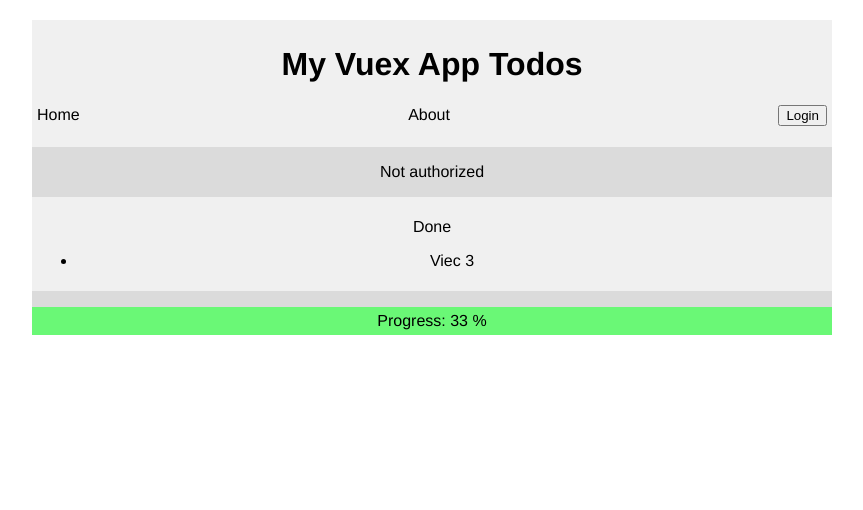
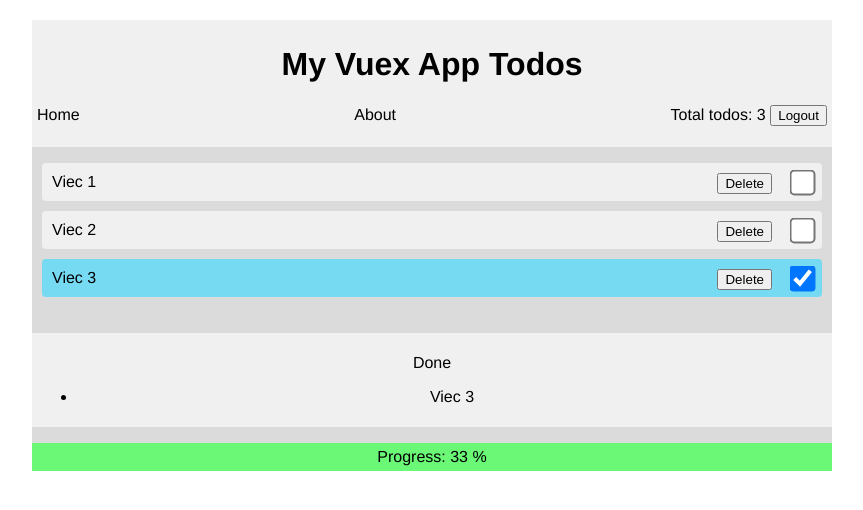
Before and after one commit to mikitran721/vuex3-crash, a Vue app: page / in a window 1280 px wide. Both pictures are taken after a click on the button "Login". Shown: the top 510 px of the page, without its empty margins (208-1071 px from the left). Built offline with nearby package versions, Linux system fonts and the light colour scheme.

Commit message:
using ACTIONS, mapActions

```diff
--- a/src/components/Navbar.vue
+++ b/src/components/Navbar.vue
@@ -6,18 +6,31 @@
         <li>About</li>
         <li v-if="auth.isAuthenticated">
             Total todos: {{ todos.length }}
-            <button>Logout</button>
+            <!-- <button @click="loginOrLogout">Logout</button> -->
+            <button @click="TOGGLE_AUTH">Logout</button>
         </li>
-        <li v-else><button>Login</button></li>
+        <li v-else>
+            <!-- <button @click="loginOrLogout">Login</button> -->
+            <button @click="TOGGLE_AUTH">Login</button>
+        </li>
     </ul>
   </div>
 </template>
 
 <script>
-import { mapState } from 'vuex'
+import { mapMutations, mapState } from 'vuex'
 export default {
     name:'NavbarApp',
-    computed:mapState(['todos','auth'])
+    computed:mapState(['todos','auth']),
+
+    //sung dung helper `mapMutation`
+    methods:mapMutations(['TOGGLE_AUTH'])
+    /* methods:{
+        loginOrLogout(){
+            //goi toi mutation de thay doi state
+            this.$store.commit('TOGGLE_AUTH')
+        }
+    } */
     /* computed:{
         totalTodos(){
             return this.$store.state.todos.length;
--- a/src/components/ProgressBar.vue
+++ b/src/components/ProgressBar.vue
@@ -1,14 +1,14 @@
 <template>
-  <p class="progress-bar">
+  <p v-if="auth.isAuthenticated" class="progress-bar">
     Progress: {{progress}} %
   </p>
 </template>
 
 <script>
-import { mapGetters } from 'vuex'
+import { mapGetters, mapState } from 'vuex'
 export default {
     name:"ProgressBar"
-    ,computed:mapGetters(['progress'])
+    ,computed:{...mapGetters(['progress']),...mapState(['auth'])}
     /* ,computed:{
         progress(){
             return Math.round(this.$store.state.todos.filter(todo => todo.completed).length / this.$store.state.todos.length *100);
--- a/src/components/StatusBar.vue
+++ b/src/components/StatusBar.vue
@@ -1,5 +1,5 @@
 <template>
-  <div class="status-bar">
+  <div class="status-bar" v-if="auth.isAuthenticated">
     <p>Done</p>
     <ul>
         <!-- <li v-for="todo in todos.filter(todo => todo.completed)" :key="todo.id">{{ todo.title }}</li> -->
@@ -9,13 +9,12 @@
 </template>
 
 <script>
-import { mapGetters } from 'vuex'
-// import { mapState } from 'vuex';
+import { mapGetters,mapState } from 'vuex'
 
 export default {
     name:'StatusBar'
     // ,computed:mapState(['todos'])
-    ,computed:mapGetters(['doneTodos'])
+    ,computed:{...mapGetters(['doneTodos']), ...mapState(['auth'])}
     /* ,computed:{
         doneTodos(){
             //return this.$store.state.todos.filter(todo => todo.completed)
--- a/src/components/Todos.vue
+++ b/src/components/Todos.vue
@@ -1,8 +1,12 @@
 <template>
   <div class="todo-list">
     <ul v-if="auth.isAuthenticated">
-        <li v-for="todo in todos" :key="todo.id">
+        <li :class="todo.completed ? 'completed' :''" v-for="todo in todos" :key="todo.id">
             {{ todo.title }}
+
+            <!-- <input @change="markTodoCompleted(todo.id)" type="checkbox" :checked="todo.completed" /> -->
+            <input @change="MARK_COMPLETE(todo.id)" type="checkbox" :checked="todo.completed" />
+            <button @click="deleteTodo(todo.id)">Delete</button>
         </li>
     </ul>
     <p v-else style="text-align: center;">Not authorized</p>
@@ -11,12 +15,28 @@
 
 <script>
 //helpers
-import { mapState } from 'vuex';
+import { mapActions, mapMutations, mapState } from 'vuex';
 
 export default {
-    name:'TodosApp',
+    name:'TodosApp'
+
+    //su dung ham-method
+    ,methods:{...mapMutations(['MARK_COMPLETE']),
+                /* deleteTodo(todoId){
+                    //goi action trong store
+                    this.$store.dispatch('deleteTodo',todoId)
+                } */
+                ...mapActions(['deleteTodo'])
+            }
+    /* ,methods:{
+        markTodoCompleted(todoId){
+            // console.log(todoId)
+            //goi mutation
+            this.$store.commit('MARK_COMPLETE',todoId)
+        }
+    } */
     //viet tat
-    computed:mapState(['todos','auth']) //lay duoc 1 cap
+    ,computed:mapState(['todos','auth']) //lay duoc 1 cap
     /*
     //viet day du
     computed:mapState({
@@ -60,4 +80,29 @@
     background: rgb(240,240,240);
     color: #000;
 }
+
+.todo-list li input[type='checkbox']{
+    -ms-transform: scale(2); /* IE */
+    -moz-transform: scale(2); /* FF */
+    -webkit-transform: scale(2); /* safari & chrome */
+    -o-transform: scale(2); /* opera */
+    transform: scale(2);
+    padding: 10px;
+    float: right;
+}
+
+.todo-list li.completed{
+    background: rgb(119,218,243);
+}
+
+.todo-list li button{
+    float:right;
+    margin-right: 20px;
+}
+
+.todo-list li button:hover{
+    cursor: pointer;
+    background: red;
+    color: white;
+}
 </style>
--- a/src/store/index.js
+++ b/src/store/index.js
@@ -28,6 +28,30 @@
       return Math.round((doneTodos.length / state.todos.length) * 100);
     },
   },
+  actions: {
+    // deleteTodo(context,todoId){
+    deleteTodo({ commit }, todoId) {
+      //goi len mutation can su dung
+      // context.commit("DELETE_TODO",todoId);
+      commit("DELETE_TODO", todoId);
+    },
+  },
+
+  //mutation - thay doi state
+  mutations: {
+    TOGGLE_AUTH(state) {
+      state.auth.isAuthenticated = !state.auth.isAuthenticated;
+    },
+    MARK_COMPLETE(state, todoId) {
+      state.todos.map((todo) => {
+        if (todo.id === todoId) todo.completed = !todo.completed;
+        return todo;
+      });
+    },
+    DELETE_TODO(state, todoId) {
+      state.todos = state.todos.filter((todo) => todo.id !== todoId);
+    },
+  },
 };
 
 const store = new Vuex.Store(storeData);
```
Also changed, not shown: 1 other file (tests, documents, lock files or other folders).
